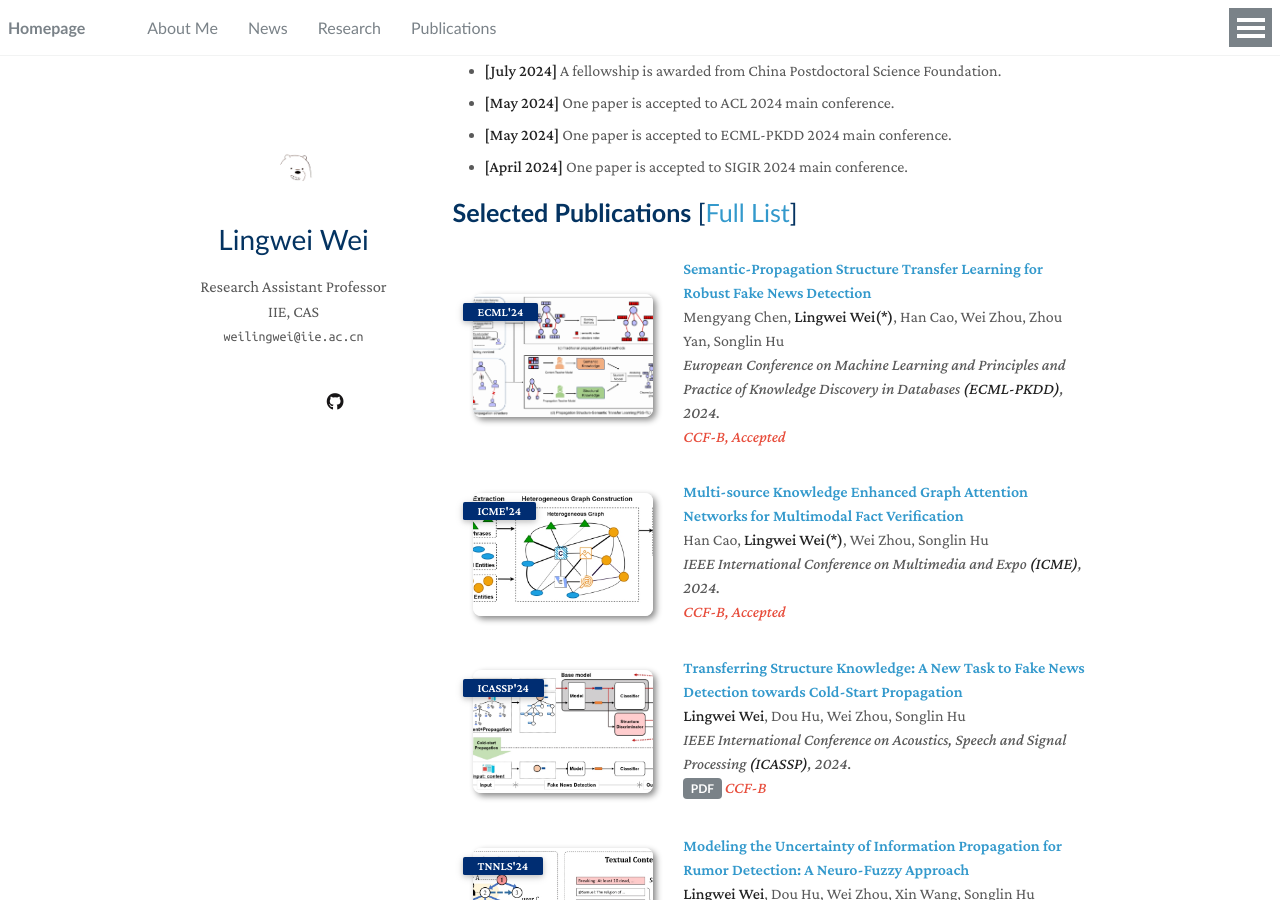
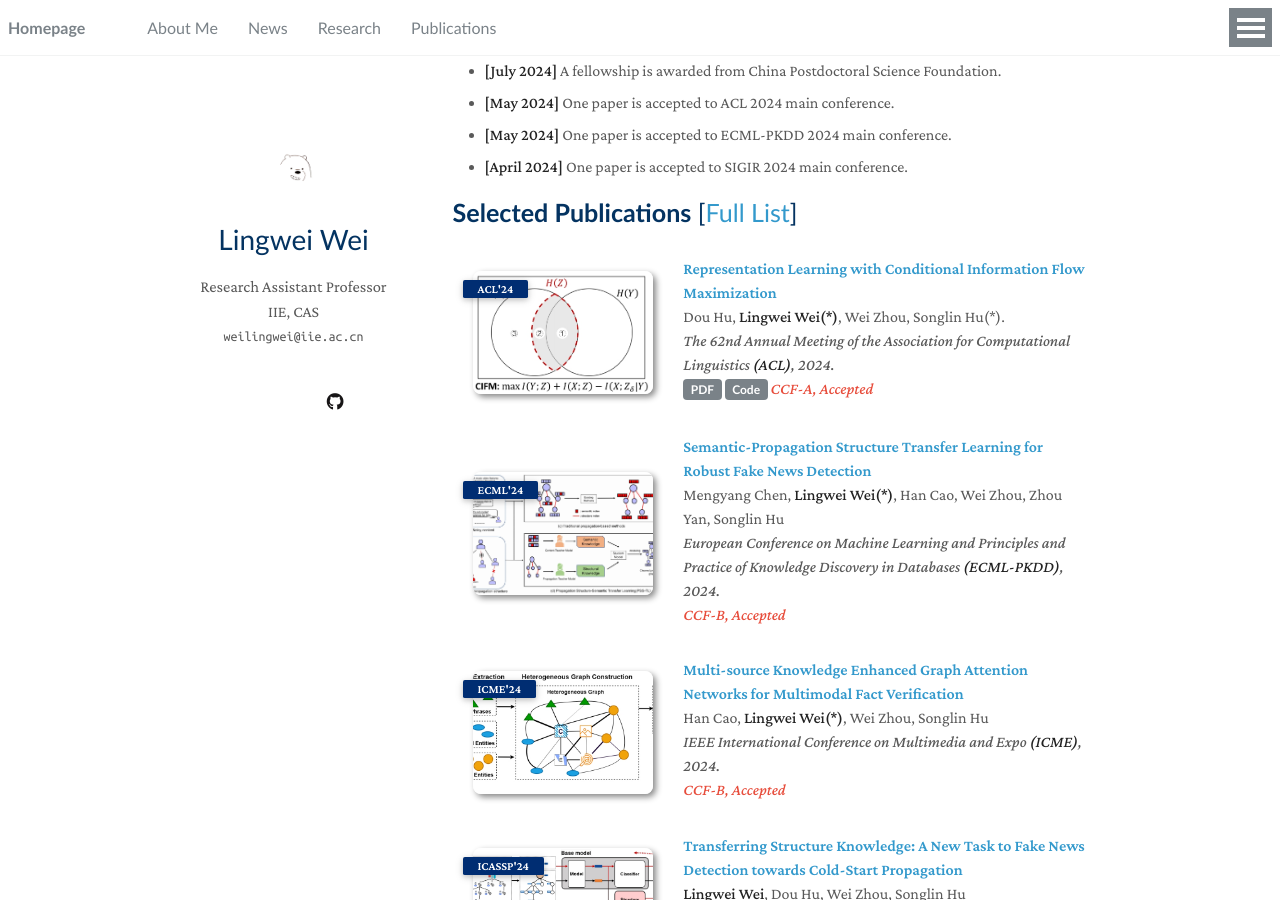
Before and after one commit to weilingwei96/weilingwei96.github.io, a Jekyll site: the page built from index.md, in a window 1280 px wide and 900 px high, scrolled down 439 px. Built offline with Jekyll 4.4.1, drawn with Linux system fonts in a browser that asks for light colours; nearby versions of some CDN libraries; a style sheet for code colours, icons or effects is not loaded; our own code applies the rules of GitHub Pages for plain Markdown files.

Commit message:
Update publications.yml

```diff
--- a/_data/publications.yml
+++ b/_data/publications.yml
@@ -1,4 +1,14 @@
 main:
+
+  - title: "Representation Learning with Conditional Information Flow Maximization"
+    authors: Dou Hu, <strong>Lingwei Wei(*)</strong>, Wei Zhou, Songlin Hu(*).
+    conference_short: ACL'24
+    conference: The 62nd Annual Meeting of the Association for Computational Linguistics <strong>(ACL)</strong>, 2024.
+    pdf: https://arxiv.org/pdf/2406.05510.pdf
+    code: https://github.com/zerohd4869/CIFM
+    bibtex:
+    image: ./assets/img/teaser_acl24.png
+    notes: CCF-A, Accepted
 
   - title: "Semantic-Propagation Structure Transfer Learning for Robust Fake News Detection"
     authors: Mengyang Chen, <strong>Lingwei Wei(*)</strong>, Han Cao, Wei Zhou, Zhou Yan, Songlin Hu
```
